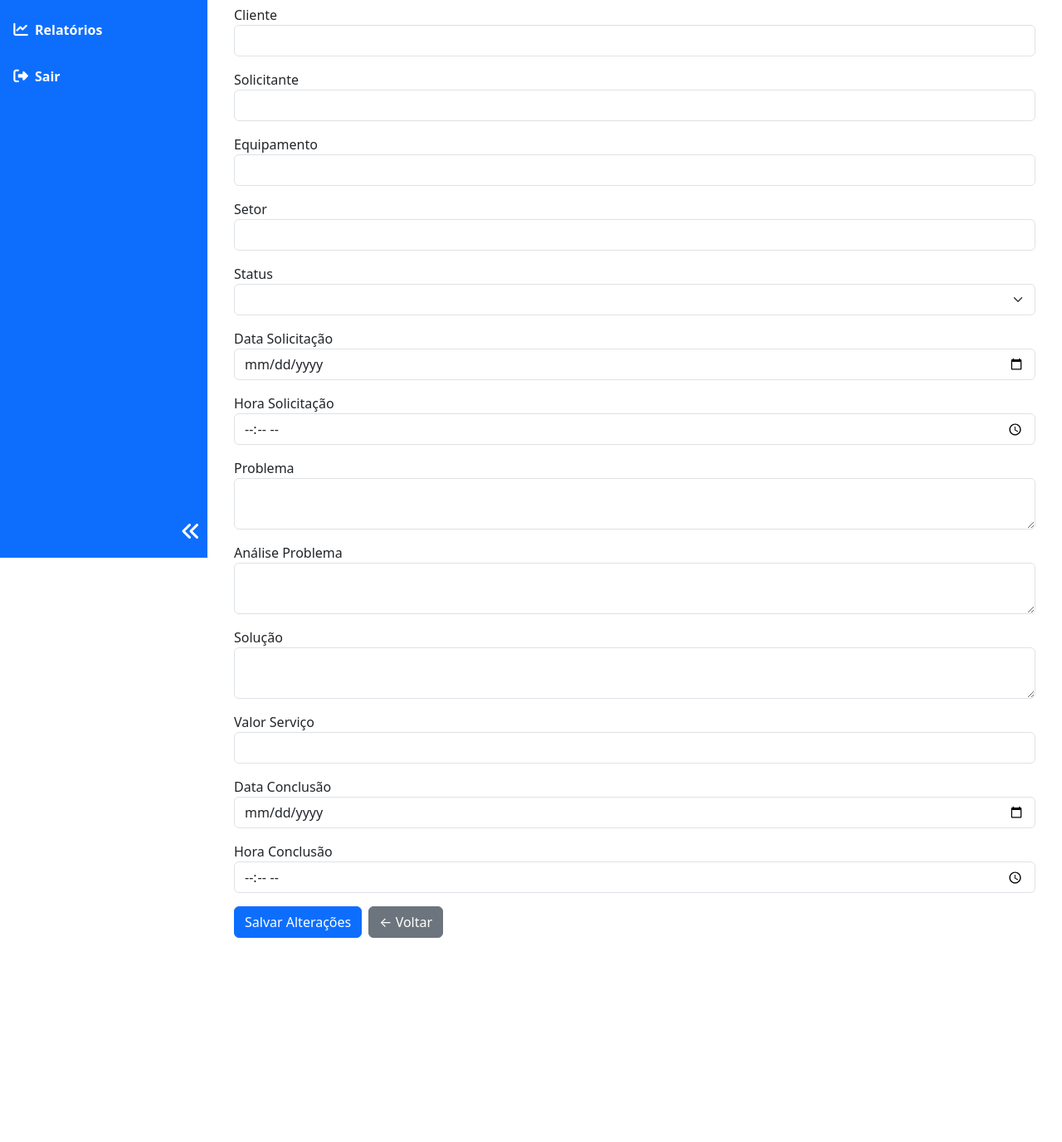
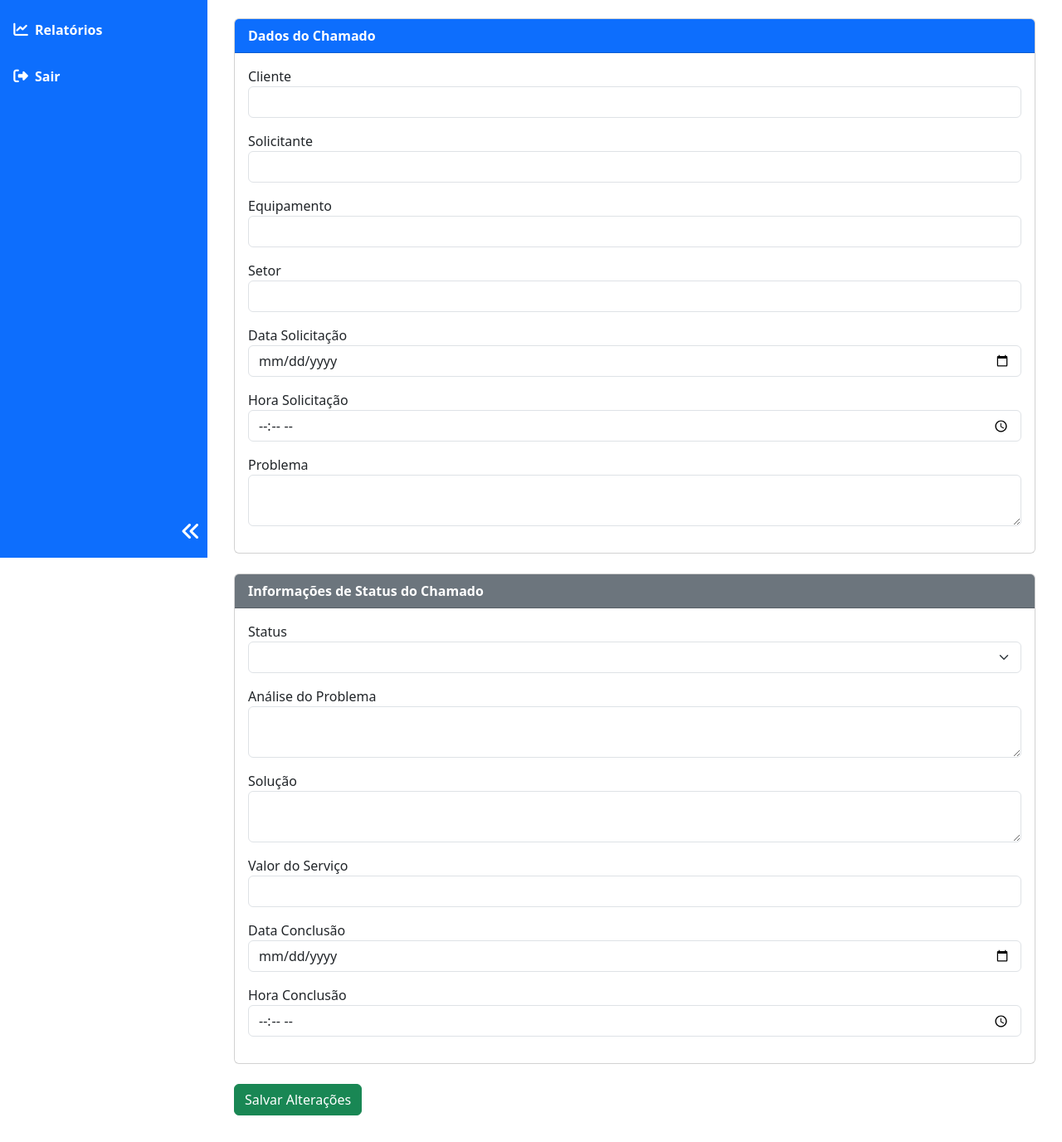
Before and after one commit to alexandrelinx/Ordem_servi-o_app, a Flask app: template app/templates/alterar_os.html in a window 1280 px wide. Shown: the part 128-1504 px from the top of the page at 83% size. Before the commit the page ends 1258 px from the top, so only its background shows below. Run offline with Flask 3, Linux system fonts and the light colour scheme; the template is opened without the code that fills it, so the values that code supplies are empty; the visitor is signed in with stand-in values (Sample User, id 1).

Commit message:
logo nos dois ambientes e nova os e alterar os

```diff
--- a/app/routes.py
+++ b/app/routes.py
@@ -37,6 +37,11 @@ from flask_mail import Message
 from app import mail
 from dotenv import load_dotenv # ajuste para seu modelo User
 from datetime import datetime
+import pytz
+from datetime import datetime, timezone
+from app.util.timezone import agora_brasilia
+
+
 load_dotenv()  # carrega as variáveis do .env para o ambiente
 
 main = Blueprint('main', __name__)
@@ -384,8 +389,9 @@ def nova_os():
         return redirect(url_for('main.dashboard_completo'))
 
        # Para GET, gera data e hora atuais:
-    agora = datetime.now()
-    data_atual = agora.strftime('%Y-%m-%dhora_solicitacao,')    # formato para input type=date
+    brasilia = pytz.timezone('America/Sao_Paulo')
+    agora = datetime.now(timezone.utc).astimezone(brasilia)
+    data_atual = agora.strftime('%Y-%m-%d')    # formato para input type=date
     hora_atual = agora.strftime('%H:%M')
 
 
@@ -459,7 +465,7 @@ def format_date_html_para_br(data_html):
 def format_time_html_para_br(hora_html):
     try:
         # Recebe HH:MM, adiciona :00 para segundos
-        return datetime.strptime(hora_html, "%H:%M").strftime("%H:%M:%S")
+        return datetime.strptime(hora_html, "%H:%M:%S").strftime("%H:%M")
     except Exception:
         return ''
 
@@ -493,11 +499,27 @@ def alterar_os(os_id):
         flash("Ordem de Serviço atualizada com sucesso!", "success")
         return redirect(url_for('main.consultar_os'))
 
+
+    os_registro['data_solicitacao'] = datetime.strptime(
+        os_registro.get('data_solicitacao'), '%d/%m/%Y'
+    ).strftime('%Y-%m-%d') if os_registro.get('data_solicitacao') else ''
+
+    os_registro['data_conclusao'] = datetime.strptime(
+        os_registro.get('data_conclusao'), '%d/%m/%Y'
+    ).strftime('%Y-%m-%d') if os_registro.get('data_conclusao') else ''
+
+    # Já para hora, converte para HH:MM (para input type="time")
+    os_registro['hora_solicitacao'] = os_registro.get('hora_solicitacao')[:5] if os_registro.get('hora_solicitacao') else ''
+    os_registro['hora_conclusao'] = os_registro.get('hora_conclusao')[:5] if os_registro.get('hora_conclusao') else ''
+
+
+
+
 # converte data e hora do formato dd/mm/yyyy e HH:MM:SS para o formato HTML esperado
-    os_registro['data_solicitacao'] = format_date_br_para_html(os_registro.get('data_solicitacao'))
-    os_registro['data_conclusao'] = format_date_br_para_html(os_registro.get('data_conclusao'))
-    os_registro['hora_solicitacao'] = format_time_br_para_html(os_registro.get('hora_solicitacao'))
-    os_registro['hora_conclusao'] = format_time_br_para_html(os_registro.get('hora_conclusao'))
+   # os_registro['data_solicitacao'] = format_date_br_para_html(os_registro.get('data_solicitacao'))
+   # os_registro['data_conclusao'] = format_date_br_para_html(os_registro.get('data_conclusao'))
+   # os_registro['hora_solicitacao'] = format_time_br_para_html(os_registro.get('hora_solicitacao'))
+   # os_registro['hora_conclusao'] = format_time_br_para_html(os_registro.get('hora_conclusao'))
 
 
     clientes = carregar_nomes_clientes()
--- a/app/templates/alterar_os.html
+++ b/app/templates/alterar_os.html
@@ -2,9 +2,15 @@
 {% block title %}Alterar Ordem de Serviço{% endblock %}
 
 {% block content %}
-<h2>Alterar Ordem de Serviço #{{ os_registro['id'] }}</h2>
+<h2 class="mb-4">Alterar Ordem de Serviço #{{ os_registro['id'] }}</h2>
 
 <form method="POST">
+    <!-- BLOCO 1: DADOS DO CHAMADO -->
+    <div class="card mb-4">
+        <div class="card-header bg-primary text-white">
+            <strong>Dados do Chamado</strong>
+        </div>
+        <div class="card-body">
             <div class="mb-3">
                 <label>Cliente</label>
                 <input name="cliente" list="clientes" class="form-control" required value="{{ os_registro['cliente'] }}" />
@@ -46,15 +52,6 @@
             </div>
 
             <div class="mb-3">
-        <label>Status</label>
-        <select name="status" class="form-select" required>
-            {% for st in status_list %}
-                <option value="{{ st }}" {% if st == os_registro['status'] %}selected{% endif %}>{{ st }}</option>
-            {% endfor %}
-        </select>
-    </div>
-
-    <div class="mb-3">
                 <label>Data Solicitação</label>
                 <input type="date" name="data_solicitacao" class="form-control" required value="{{ os_registro['data_solicitacao'] }}" />
             </div>
@@ -68,9 +65,26 @@
                 <label>Problema</label>
                 <textarea name="problema" class="form-control" rows="2" required>{{ os_registro['problema'] }}</textarea>
             </div>
+        </div>
+    </div>
+
+    <!-- BLOCO 2: INFORMAÇÕES DE STATUS DO CHAMADO -->
+    <div class="card mb-4">
+        <div class="card-header bg-secondary text-white">
+            <strong>Informações de Status do Chamado</strong>
+        </div>
+        <div class="card-body">
+            <div class="mb-3">
+                <label>Status</label>
+                <select name="status" class="form-select" required>
+                    {% for st in status_list %}
+                        <option value="{{ st }}" {% if st == os_registro['status'] %}selected{% endif %}>{{ st }}</option>
+                    {% endfor %}
+                </select>
+            </div>
 
             <div class="mb-3">
-        <label>Análise Problema</label>
+                <label>Análise do Problema</label>
                 <textarea name="analise_problema" class="form-control" rows="2">{{ os_registro['analise_problema'] }}</textarea>
             </div>
 
@@ -80,7 +94,7 @@
             </div>
 
             <div class="mb-3">
-        <label>Valor Serviço</label>
+                <label>Valor do Serviço</label>
                 <input type="number" step="0.01" name="valor_servico" class="form-control" value="{{ os_registro['valor_servico'] }}" />
             </div>
 
@@ -93,10 +107,9 @@
                 <label>Hora Conclusão</label>
                 <input type="time" name="hora_conclusao" class="form-control" value="{{ os_registro['hora_conclusao'] }}" />
             </div>
+        </div>
+    </div>
 
-    <div class="d-flex gap-2">
-        <button type="submit" class="btn btn-primary">Salvar Alterações</button>
-        <a href="{{ url_for('main.consultar_os') }}" class="btn btn-secondary">← Voltar</a>
-    </div>
+    <button type="submit" class="btn btn-success">Salvar Alterações</button>
 </form>
 {% endblock %}
```
Also changed, not shown: app/relatorios/pdf_report.py (+13 -1 lines), app/relatorios/relatorio.py (+7 -1 lines), app/util/timezone.py (added, +7 -0 lines), banco/solicitacoes.db. Lines whose indentation alone changed are shown as unchanged.
